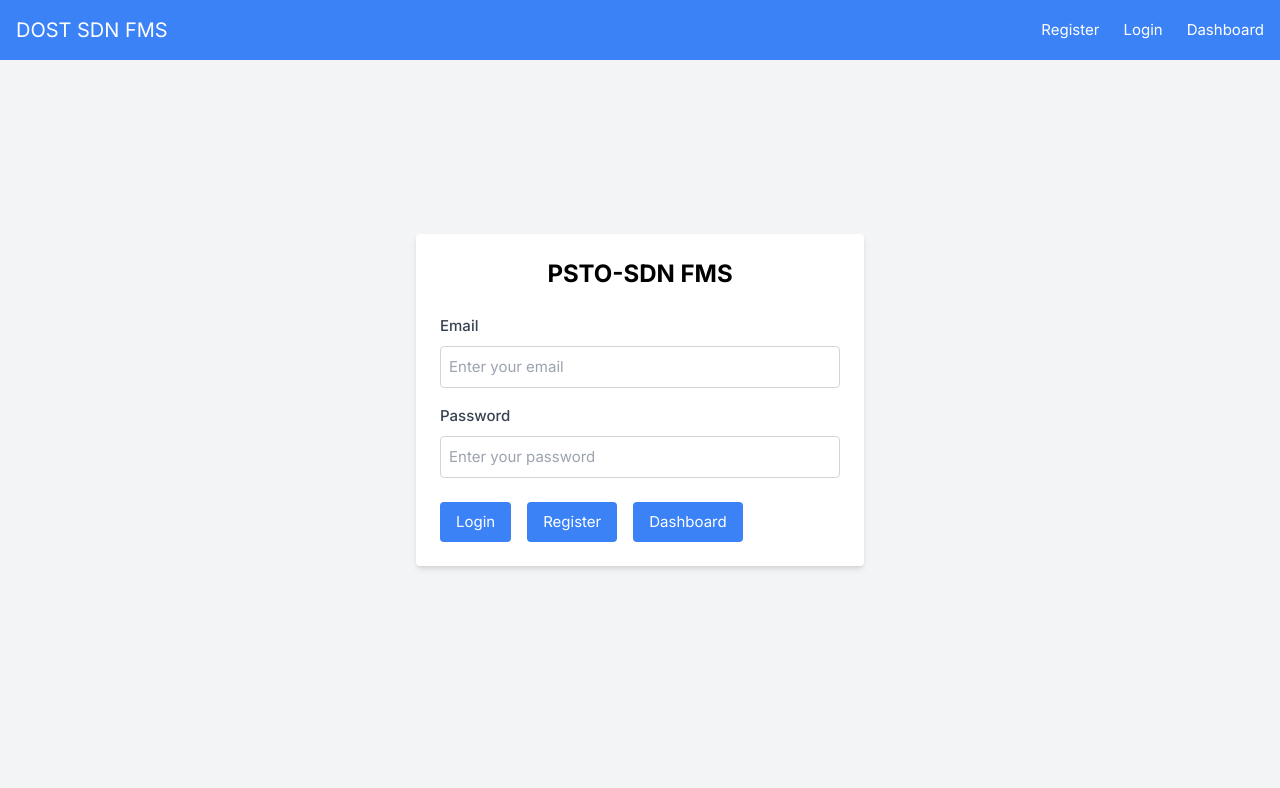
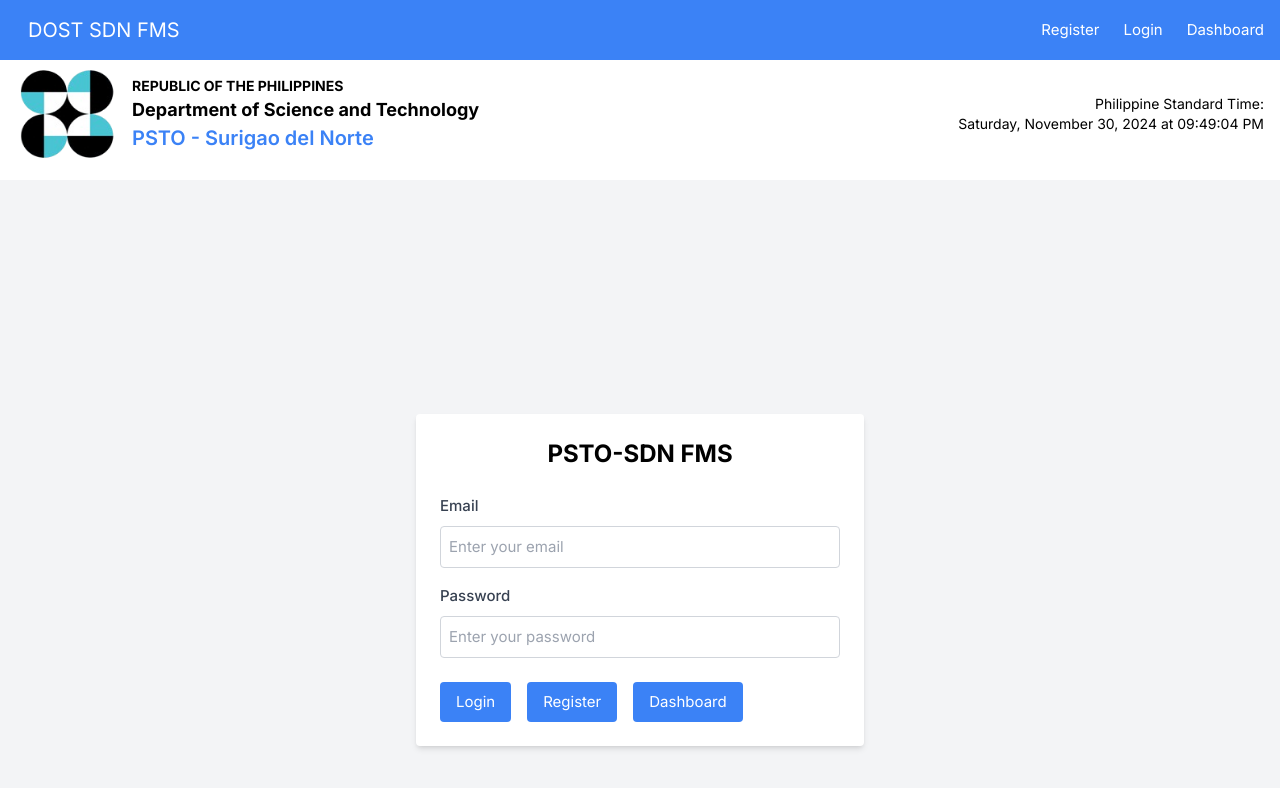
Before and after one commit to rabucejojr/sdnfms-ui, a Vue app: page /login in a window 1280 px wide. Shown: the top 788 px of the page. Built offline with nearby package versions, Linux system fonts and the light colour scheme; a web font is replaced by a local one.

Commit message:
add custom padding/margin

```diff
--- a/src/App.vue
+++ b/src/App.vue
@@ -5,11 +5,12 @@
 import Update from './fms/Pages/Update.vue';
 import Navbar from '@/components/Navbar.vue'
 import './assets/base.css'
+import Header from './components/Header.vue';
 
 </script>
 
 <template>
    <Navbar/>
+   <Header pos="mt-12"/>
   <router-view/>
-   <!-- <Dashboard/> -->
 </template>
--- a/src/components/Navbar.vue
+++ b/src/components/Navbar.vue
@@ -20,7 +20,7 @@
 
 <template>
   <nav class="bg-blue-500 text-white p-4 fixed top-0 w-full z-10">
-    <div class="container mx-auto flex justify-between items-center">
+    <div class="ml-3 mx-auto flex justify-between items-center">
       <!-- Logo -->
       <div class="text-xl font-bold">
         <router-link to="/" class="hover:underline">DOST SDN FMS</router-link>
@@ -37,7 +37,7 @@
       <!-- Navigation Links -->
       <div
         :class="[
-          'absolute lg:static top-16 left-0 w-full lg:w-auto bg-gray-300 lg:bg-transparent lg:flex lg:items-center space-y-4 lg:space-y-0 lg:space-x-6',
+          'absolute lg:static top-16 left-0 w-full lg:w-auto bg-stone-400 lg:bg-transparent lg:flex lg:items-center space-y-4 lg:space-y-0 lg:space-x-6',
           isMenuOpen ? 'block' : 'hidden',
         ]"
       >
```
